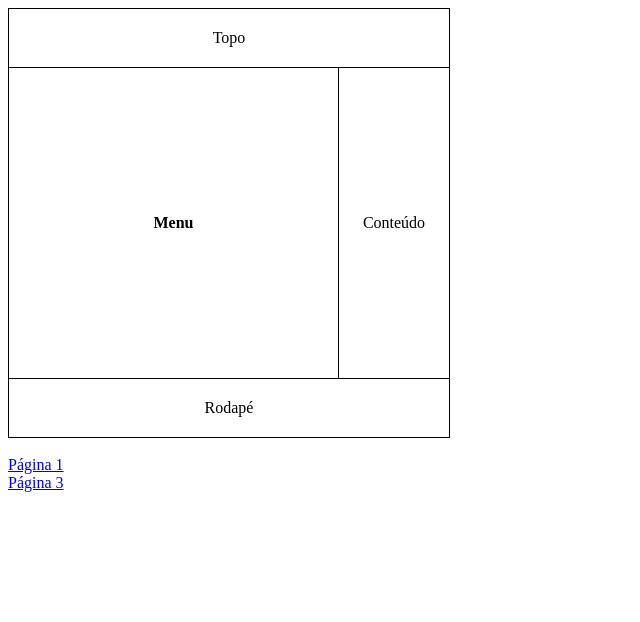
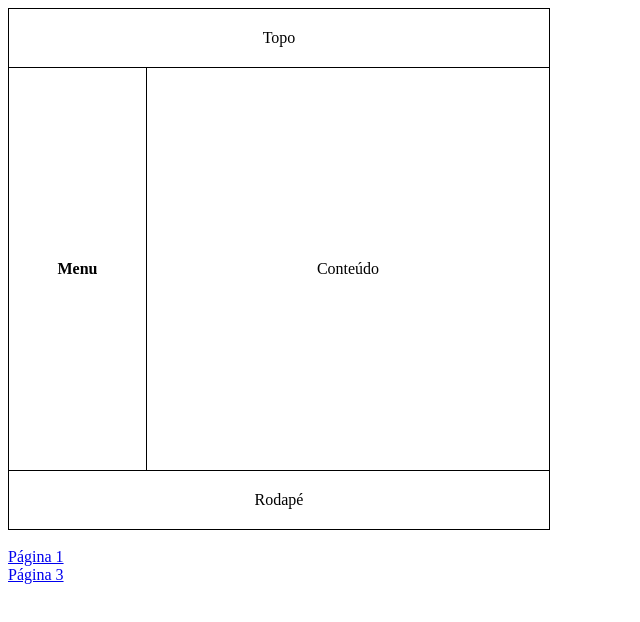
Before and after one commit to Felipe-Bryan/Tabelas, a plain HTML site: page pagina2.html in a window 1280 px wide. Shown: the whole page, without its empty margins (0-640 px from the left). Drawn offline with Linux system fonts and the light colour scheme.

Commit message:
layout pg2 corrigido

```diff
--- a/pagina2.html
+++ b/pagina2.html
@@ -12,7 +12,6 @@
       td {
         border: 1px solid black;
         border-collapse: collapse;
-        padding: 5px;
       }
       td {
         width: 100px;
@@ -31,14 +30,16 @@
         <tr>
           <td
             colspan="2"
-            style="width: 400px; padding: 20px; text-align: center"
+            style="width: 500px; padding: 20px; text-align: center"
           >
             Topo
           </td>
         </tr>
         <tr style="text-align: center">
-          <th style="height: 300px">Menu</th>
-          <td>Conteúdo</td>
+          <th>Menu</th>
+          <td style="width: 400px; height: 400px; text-align: center">
+            Conteúdo
+          </td>
         </tr>
         <tr>
           <tfoot>
```
